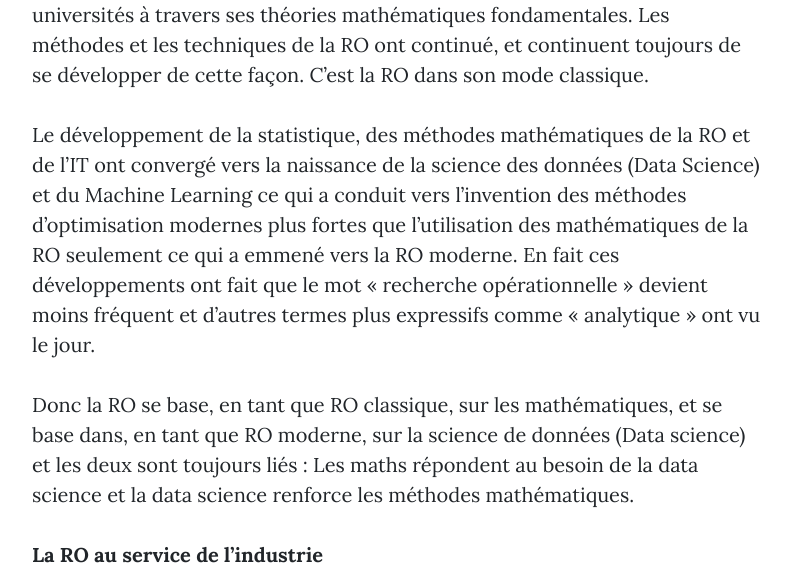
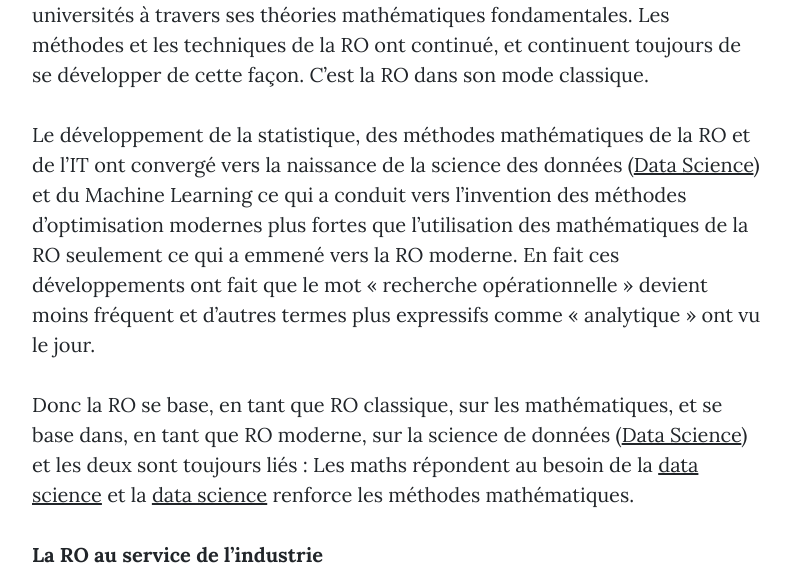
Before and after one commit to INSEAIT/inseait.github.io, a plain HTML site: page blog/ro.html in a window 1280 px wide. Shown: the part 2389-2954 px from the top of the page, without its empty margins (243-1034 px from the left). Drawn offline with nearby package versions, Linux system fonts and the light colour scheme.

Commit message:
internal links for seo

```diff
--- a/blog/ro.html
+++ b/blog/ro.html
@@ -127,14 +127,14 @@
                         C’est la RO dans son mode classique.
                      </p>
                      <p>
-                        Le développement de la statistique, des méthodes mathématiques de la RO  et de l’IT ont convergé vers la naissance de la science des données (Data Science) et du
+                        Le développement de la statistique, des méthodes mathématiques de la RO  et de l’IT ont convergé vers la naissance de la science des données (<a href="data_science.html">Data Science</a>) et du
                         Machine Learning ce qui a conduit vers l’invention des méthodes d’optimisation modernes plus fortes que l’utilisation des mathématiques de la RO seulement ce qui a
                         emmené vers la RO moderne. En fait ces développements ont fait que le mot « recherche opérationnelle » devient moins fréquent et d’autres termes plus expressifs
                         comme « analytique » ont vu le jour.
                      </p>
                      <p>
-                         Donc la RO se base, en tant que RO classique, sur les mathématiques, et se base dans, en tant que RO moderne, sur la science de données (Data science) et les deux sont toujours
-                        liés : Les maths répondent au besoin de la data science et la data science renforce les méthodes mathématiques.
+                         Donc la RO se base, en tant que RO classique, sur les mathématiques, et se base dans, en tant que RO moderne, sur la science de données (<a href="data_science.html">Data Science</a>) et les deux sont toujours
+                        liés : Les maths répondent au besoin de la <a href="data_science.html">data science</a> et la <a href="data_science.html">data science</a> renforce les méthodes mathématiques.
                      </p>
                      <strong>La RO au service de l’industrie</strong>
                      <p>
```
